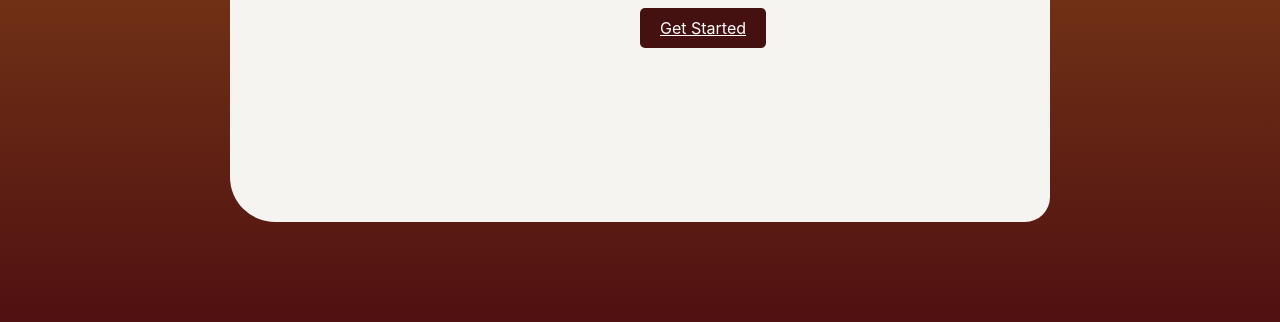
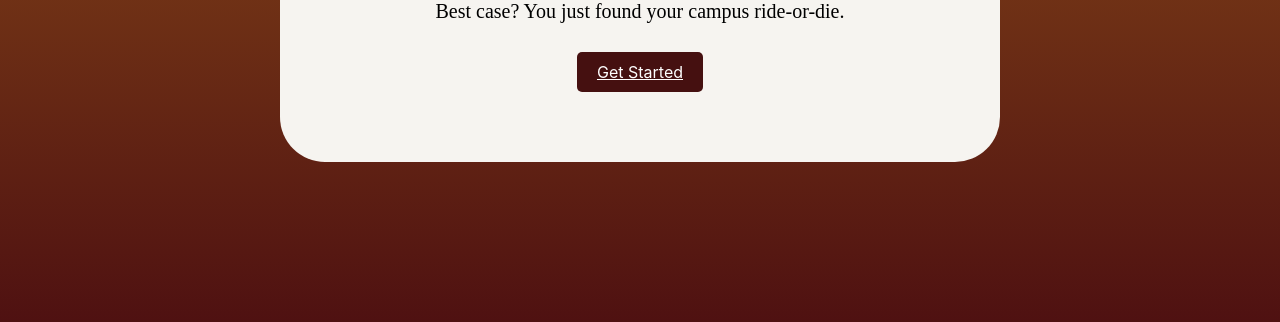
Before and after one commit to angelalbai/twinpact, a website: page scripts/beg-page.html in a window 1280 px wide. Shown: the part 478-800 px from the top of the page. Drawn offline with Linux system fonts and the light colour scheme.

Commit message:
fixed alignment

```diff
--- a/scripts/style.css
+++ b/scripts/style.css
@@ -1,6 +1,6 @@
 body {
     background: linear-gradient(to bottom, #9f601c, #4f1111); /* Ombre from pink to orange */
-    font-family: Arial, sans-serif;
+    font-family: Inter;
     text-align: center;
     height: 100vh; /* Full viewport height */
     margin: 0;
@@ -14,35 +14,39 @@ font-size: 20px;
 font-family: Kode Mono;
 font-weight: 400;
 letter-spacing: 0%;
+margin-top:-25px;
 }
 .logo{
     height:250px;
     width: 250px;
+   margin-top: -96px;
 }
-.beg-cont{
-    height:600px;
-    width: 700px;
-    border-radius: 25px 45px;
-    background-color: #F6F4F0;
-    padding: top 40px;
-    padding:bottom 40px;
-    padding-left: 60px;
-    padding-right:60px;
-}
+.beg-cont {
+        display: flex;
+        flex-direction: column;
+        align-items: center;
+        justify-content: center;
+        height: 400px;
+        width: 600px;
+        border-radius: 45px;
+        background-color: #F6F4F0;
+        padding: 40px 60px;
+        text-align: center;
+    }
+
 .center-button {
     padding: 10px 20px; /* Adjust size of the button */
     font-size: 16px;
-    font-family: Inter;
     font-weight: 400;
     letter-spacing: 0%;
-    position: absolute;
     cursor: pointer; /* Makes the button clickable */
     background-color: #451010; /* Red background */
     color: white; /* White text */
     border: none;
+    position:absolute;
     border-radius: 5px; /* Rounded corners */
     transition: background-color 0.3s; /* Smooth transition for hover effect */
-    margin: auto;
+    margin-top:300px;
 
 }
 
```
